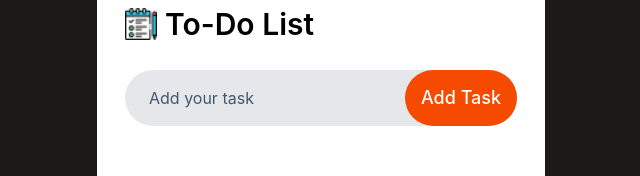
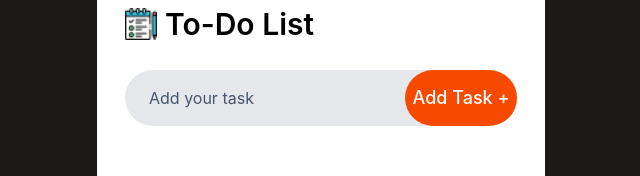
Before and after one commit to QATester22-25/To-Do-List, a React (Vite) app: page / in a window 1280 px wide. Shown: the part 175-351 px from the top of the page, without its empty margins (319-959 px from the left). Built offline with nearby package versions, Linux system fonts and the light colour scheme.

Commit message:
change tick.png

```diff
--- a/src/components/Todo.jsx
+++ b/src/components/Todo.jsx
@@ -15,7 +15,7 @@ const Todo = () => {
       setError("Please add task first!");
       return
     }
-    setError("");
+
 
     const newTodo = {
       id: Date.now(),
@@ -23,7 +23,7 @@ const Todo = () => {
       isComplete: false
     }
     setTodoList([...todoList, newTodo])
-    inputRef.current.value = ""
+     inputRef.current.value = ""
   }
 
   const deleteTodo = (id) => {
@@ -47,7 +47,7 @@ const Todo = () => {
 
       <div className='flex items-center my-7 bg-gray-200 rounded-full'>
         <input ref={inputRef} onFocus={()=>setError("")} className='bg-transparent border-0 outline-none flex-1 h-14 pl-6 pr-2 placeholder:text-slate-600' type="text" placeholder='Add your task' />
-        <button onClick={add} className='border-none rounded-full bg-orange-600 w-32 h-14 text-white text-lg font-medium hover:bg-orange-700 cursor-pointer'>Add Task</button>
+        <button onClick={add} className='border-none rounded-full bg-orange-600 w-32 h-14 text-white text-lg font-medium hover:bg-orange-700 cursor-pointer'>Add Task +</button>
       </div>
       <div><p className='text-red-600 ml-4 font-sans-serif'>{error}</p></div>
 
```
Also changed, not shown: src/assets/tick.png.
